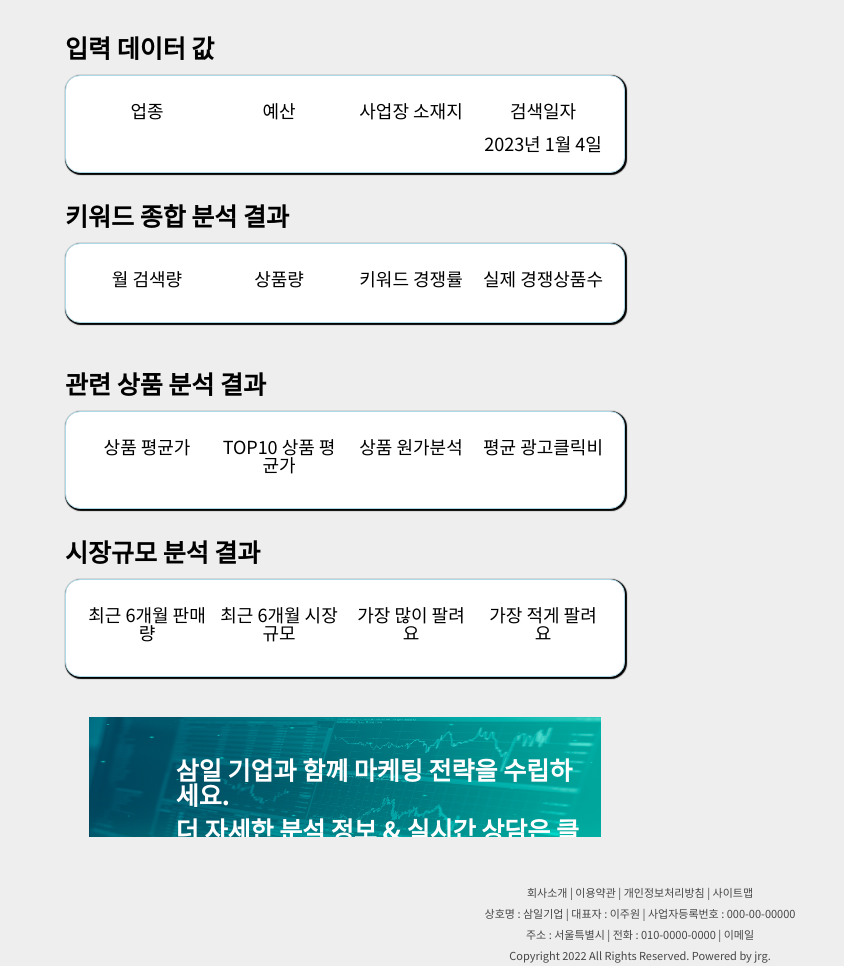
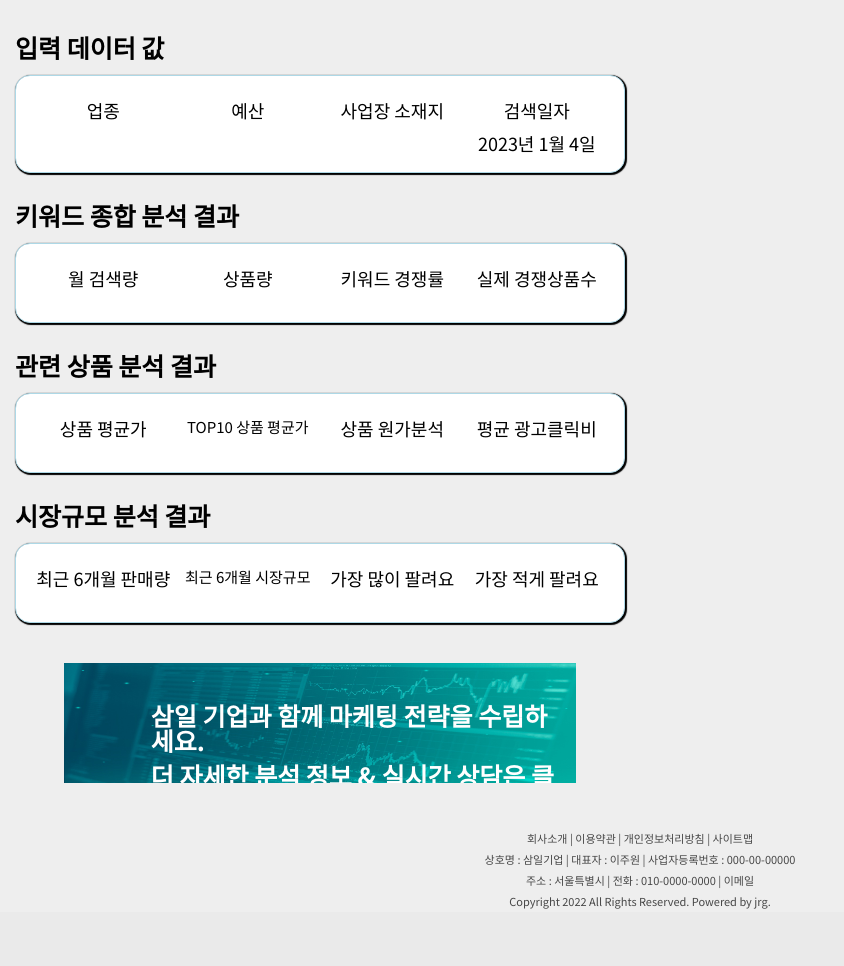
Before and after one commit to dkzks44/samil-marketing, a Flask app: template templates/result.html in a window 1280 px wide. Shown: the part 80-1046 px from the top of the page, without its empty margins (0-844 px from the left). After the commit the page ends 989 px from the top, so only its background shows below. Run offline with Flask 2, Linux system fonts and the light colour scheme; the template is opened without the code that fills it, so the values that code supplies are empty.

Commit message:
result: 세부 디자인 수정

```diff
--- a/static/css/result.css
+++ b/static/css/result.css
@@ -23,7 +23,7 @@
     font-size: 13px;
 }
 .result_wrap{
-    padding:100px 50px;
+    padding:100px 0;
     padding-bottom: 20px;
     display: grid;
     grid-template-columns: 1fr 1fr;
@@ -70,6 +70,11 @@
     margin-top:5px;
     padding:5px;
 }
+
+.long_text {
+    font-size: 15px;
+}
+
 
 .banner_wrap {
     display: flex;
--- a/templates/result.html
+++ b/templates/result.html
@@ -102,7 +102,7 @@
                             <div class="table_title">{{getting[4]}}</div>
                         </div>
                         <div>
-                            <div class="table_title">TOP10 상품 평균가</div>
+                            <div class="table_title long_text">TOP10 상품 평균가</div>
                             <div class="table_title">{{getting[5]}}</div>
                         </div>
                         <div>
@@ -123,7 +123,7 @@
                             <div class="table_title">{{getting[8]}}</div>
                         </div>
                         <div>
-                            <div class="table_title">최근 6개월 시장규모</div>
+                            <div class="table_title long_text">최근 6개월 시장규모</div>
                             <div id="market_data" class="table_title">{{getting[9]}}</div>
                         </div>
                         <div>
```
